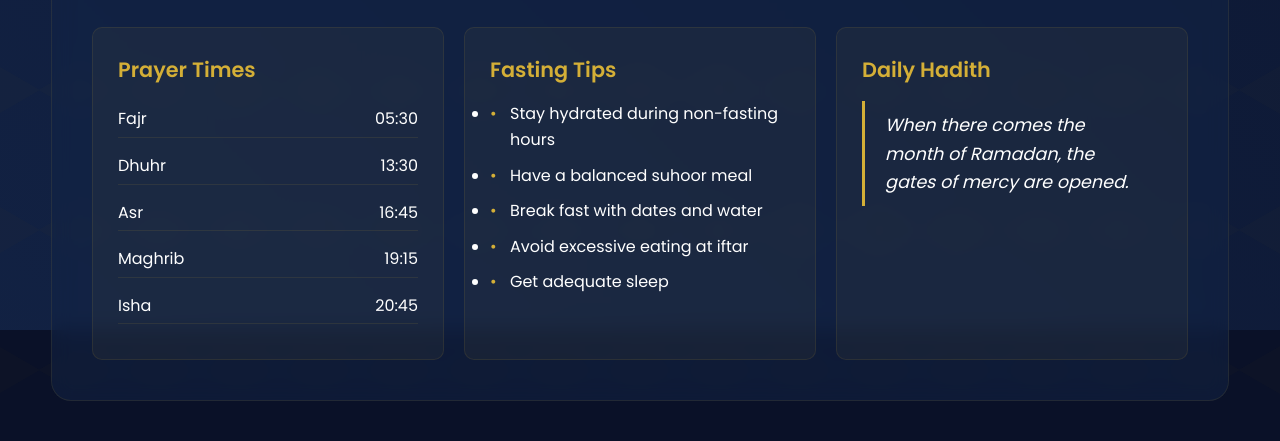
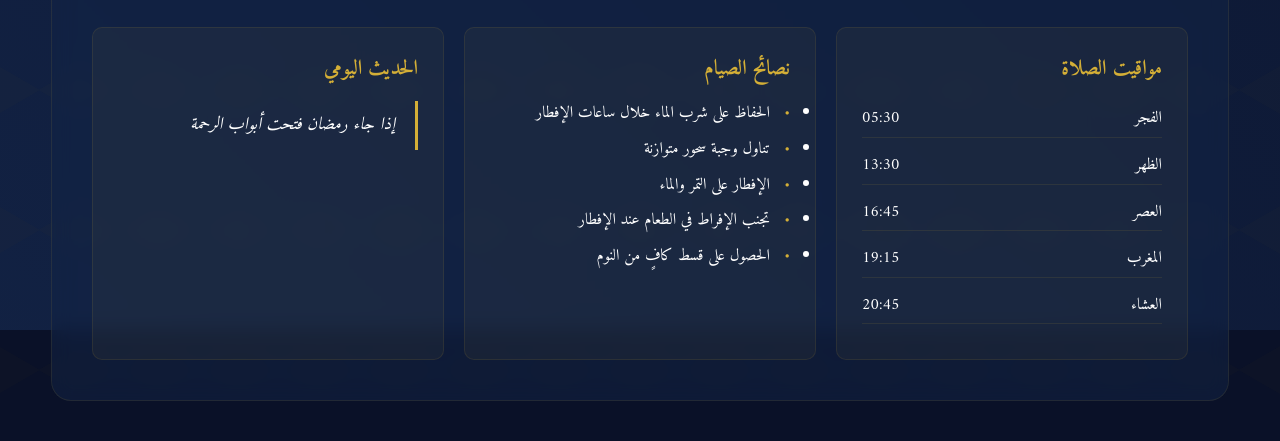
Before and after one commit to veow888/Ramadan, a plain HTML site: page index.html in a window 1280 px wide. Shown: the part 470-911 px from the top of the page. Drawn offline with Linux system fonts and the light colour scheme.

Commit message:
Update index.html

```diff
--- a/index.html
+++ b/index.html
@@ -6,6 +6,7 @@
     <title>Ramadan Countdown 2025</title>
     <link href="https://cdnjs.cloudflare.com/ajax/libs/font-awesome/6.5.1/css/all.min.css" rel="stylesheet">
     <style>
+        /* نفس الأنماط السابقة بدون تغيير */
         @import url('https://fonts.googleapis.com/css2?family=Amiri:wght@400;700&family=Poppins:wght@300;400;600&display=swap');
 
         * {
@@ -613,13 +614,15 @@
         }
     };
 
-    let currentLanguage = 'en';
+    let currentLanguage = 'ar'; // اللغة الافتراضية عربية
     let countdownTimer;
 
     function initializeLanguage() {
         const savedLang = localStorage.getItem('preferredLanguage');
         if (savedLang) {
             setLanguage(savedLang);
+        } else {
+            setLanguage('ar'); // تعيين العربية كلغة افتراضية إذا لم يكن هناك تفضيل محفوظ
         }
 
         document.getElementById('lang-toggle').addEventListener('click', () => {
@@ -809,4 +812,4 @@
     document.addEventListener('DOMContentLoaded', initializeApp);
     </script>
 </body>
-  </html>
+</html>
```
